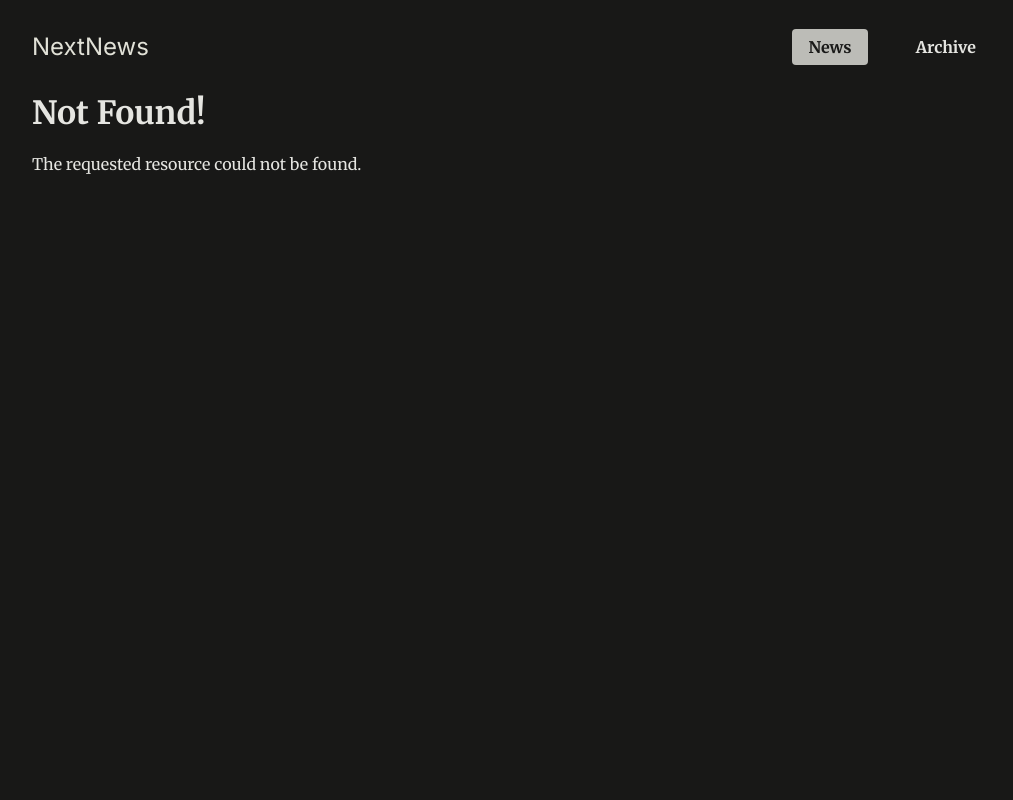
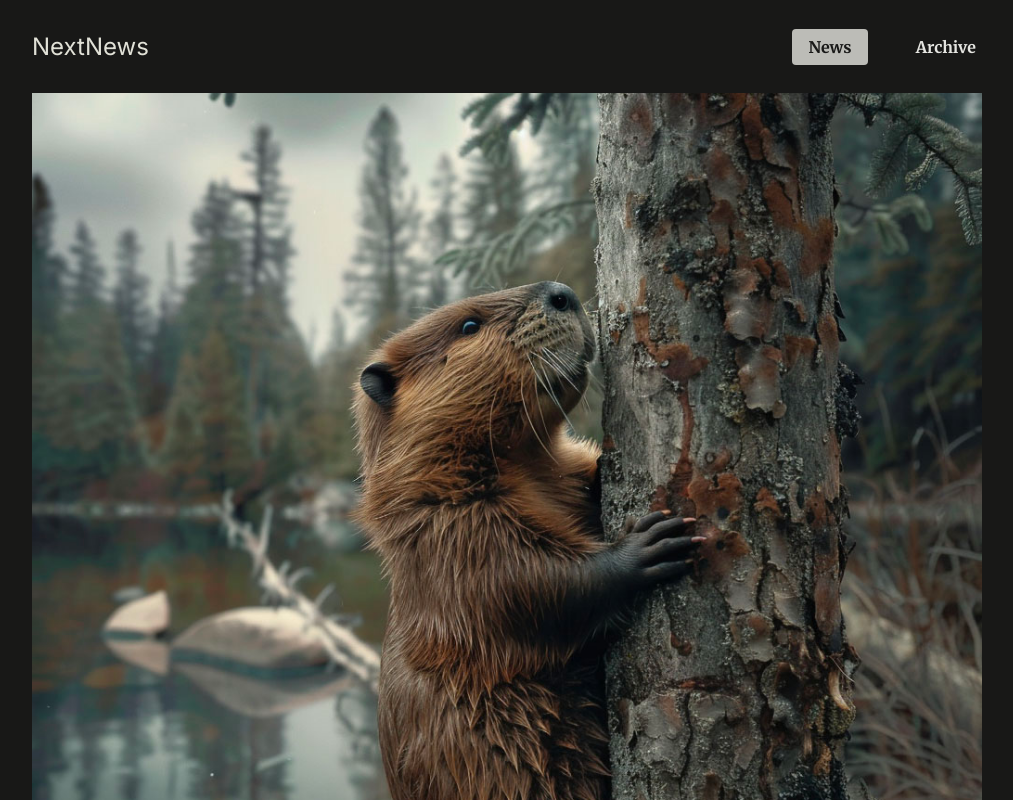
Before and after one commit to pianattero/next-routing-and-page-rendering, a Next.js app: page /news/beaver-plague/image in a window 1280 px wide. Before the commit this address had no page. Shown: the top 800 px of the page, without its empty margins (128-1141 px from the left). Built offline with nearby package versions, Linux system fonts and the light colour scheme.

Commit message:
FEAT: new image nested route on dynamic news route

```diff
--- a/app/globals.css
+++ b/app/globals.css
@@ -149,6 +149,11 @@
   border-radius: 4px;
 }
 
+
+.fullscreen-image img {
+  width: 99%;
+}
+
 .modal {
   background-color: #bababa;
   padding: 2rem;
--- /dev/null
+++ b/app/news/[slug]/image/page.js
@@ -0,0 +1,16 @@
+import { notFound } from 'next/navigation';
+
+import { DUMMY_NEWS } from '@/dummy-news';
+
+export default function ImagePage({ params }) {
+    const newsItemSlug = params.slug
+    const newsItem = DUMMY_NEWS.find(newsItem => newsItem.slug === newsItemSlug)
+
+    if (!newsItem) notFound();
+
+    return (
+        <div className='fullscreen-image'>
+            <img src={`/images/news/${newsItem.image}`} alt={newsItem.title} />
+        </div>
+    )
+}
--- a/app/news/[slug]/page.js
+++ b/app/news/[slug]/page.js
@@ -1,3 +1,4 @@
+import Link from 'next/link';
 import { notFound } from 'next/navigation';
 
 import { DUMMY_NEWS } from '@/dummy-news';
@@ -11,7 +12,9 @@
     return (
         <article  className='news-article'>
             <header>
-                <img src={`/images/news/${newsItem.image}`} alt={newsItem.title} />
+                <Link href={`/news/${newsItem.slug}/image`}>
+                    <img src={`/images/news/${newsItem.image}`} alt={newsItem.title} />
+                </Link>
                 <h1>{newsItem.title}</h1>
                 <time dateTime={newsItem.date}>{newsItem.date}</time>
             </header>
```
